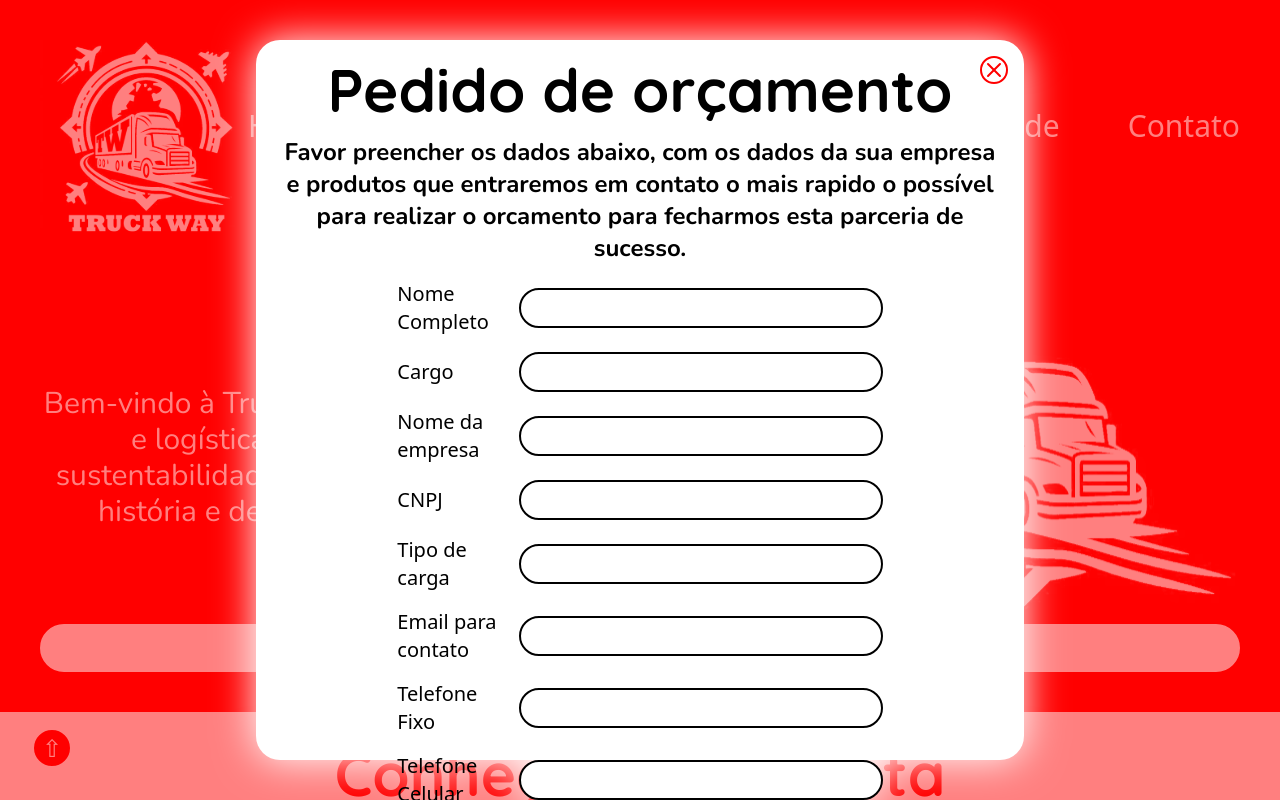
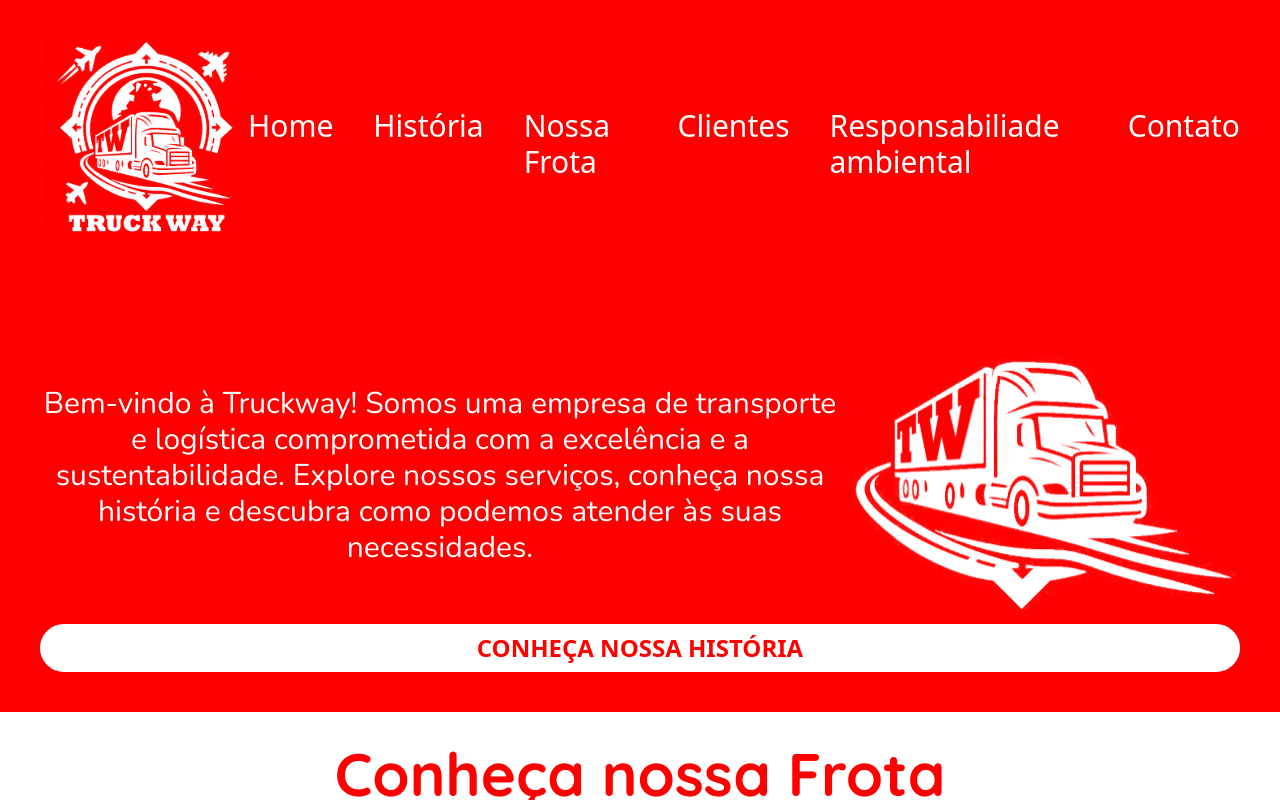
Before and after one commit to sergiofisio/truckway, a React (Vite) app: page / in a window 1280 px wide. Shown: the top 800 px of the page. Built offline with nearby package versions, Linux system fonts and the light colour scheme.

Commit message:
button return

```diff
--- a/src/App.tsx
+++ b/src/App.tsx
@@ -12,7 +12,8 @@
 import Contact from "./components/modal/contact";
 
 export default function App() {
-  const [modal, showModal] = useState<string | boolean>("contact");
+  const [modal, showModal] = useState<string | boolean>(false);
+  const [showReturn, setShowReturn] = useState(false);
 
   const sectionRefTrucks = useRef(null);
   const sectionRefClients = useRef(null);
@@ -21,6 +22,20 @@
   const controlsTrucks = useAnimation();
   const controlsClients = useAnimation();
   const controlsEnvironment = useAnimation();
+
+  useEffect(() => {
+    const handleScroll = () => {
+      const show = window.scrollY > 30;
+      if (show !== showReturn) {
+        setShowReturn(show);
+      }
+    };
+
+    document.addEventListener("scroll", handleScroll);
+    return () => {
+      document.removeEventListener("scroll", handleScroll);
+    };
+  }, [showReturn]);
 
   useEffect(() => {
     const createObserver = (controls: AnimationControls) => {
@@ -70,7 +85,7 @@
 
   return (
     <main className="relative">
-      <Return />
+      {showReturn && <Return />}
       <Header />
       <div className="flex flex-col gap-8 items-center">
         <motion.section>
@@ -85,7 +100,7 @@
             visible: { opacity: 1 },
             hidden: { opacity: 0 },
           }}
-          transition={{ duration: 1, ease: "easeInOut" }}
+          transition={{ duration: 0.5, ease: "easeInOut" }}
         >
           <Trucks showModal={showModal} />
         </motion.section>
@@ -98,7 +113,7 @@
             visible: { opacity: 1 },
             hidden: { opacity: 0 },
           }}
-          transition={{ duration: 1, ease: "easeInOut" }}
+          transition={{ duration: 0.5, ease: "easeInOut" }}
         >
           <Clients />
         </motion.section>
@@ -111,7 +126,7 @@
             visible: { opacity: 1 },
             hidden: { opacity: 0 },
           }}
-          transition={{ duration: 1, ease: "easeInOut" }}
+          transition={{ duration: 0.5, ease: "easeInOut" }}
         >
           <Environement />
         </motion.section>
--- a/src/components/return/index.tsx
+++ b/src/components/return/index.tsx
@@ -7,11 +7,12 @@
   };
   return (
     <button
-      className="fixed bottom-8 left-8 bg-red border-white border-2 border-solid w-10 h-10 rounded-[100%]"
+      className="fixed bottom-8 left-8 bg-red border-white border-2 border-solid w-24 h-24 rounded-[100%] flex flex-col items-center justify-center"
       onClick={scrollToTop}
       style={{ fontSize: "24px", color: "white" }}
     >
-      &#8679;
+      <h2 className="text-4xl">&#8679;</h2>
+      <h2>Voltar</h2>
     </button>
   );
 }
```
